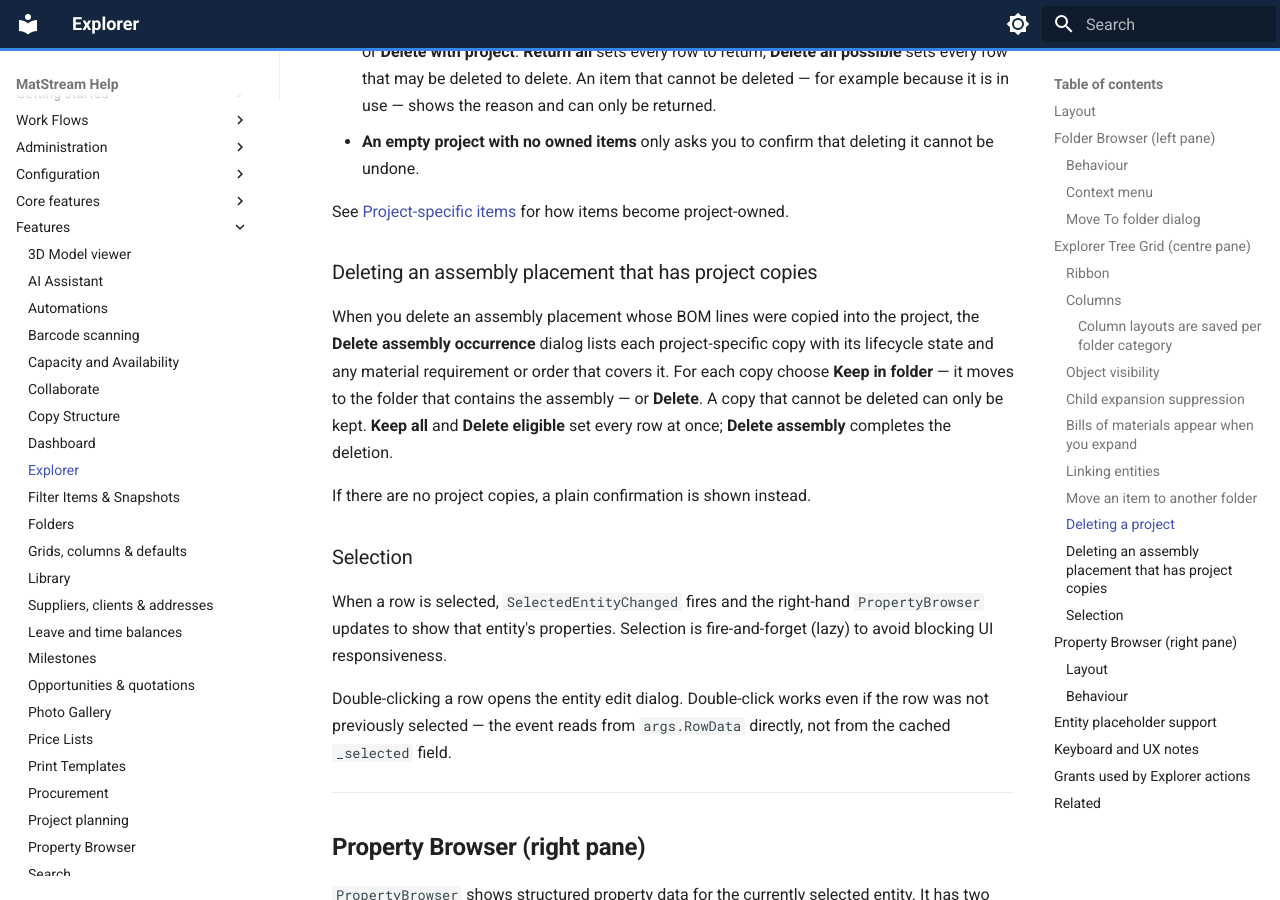
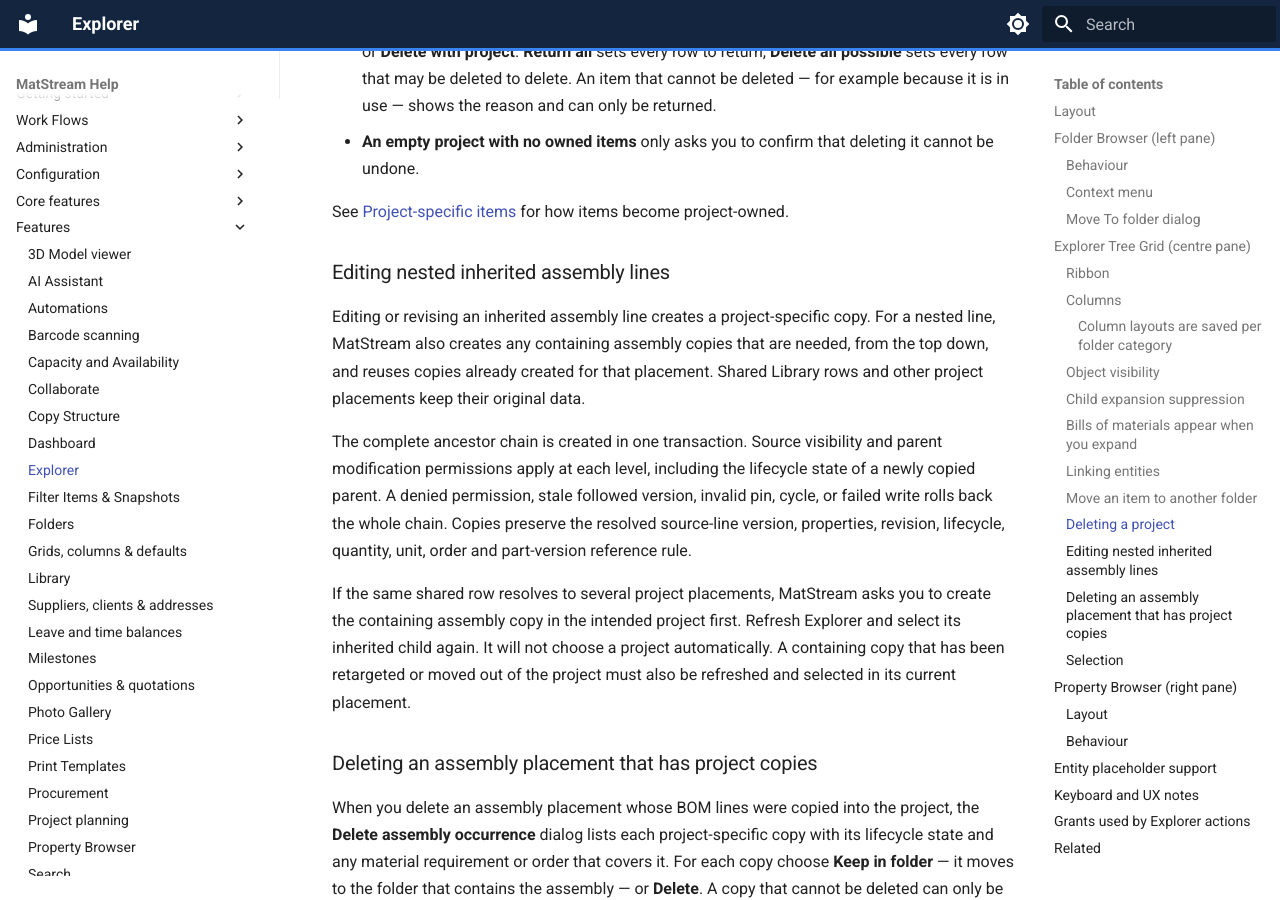
Before and after one commit to PatrickVanDerMeer/matstream-docs, an MkDocs documentation site: the page built from docs/features/explorer.md, in a window 1280 px wide and 900 px high, scrolled down 4879 px. Built offline with MkDocs 1.6.1 and Material for MkDocs 9.7.7, drawn with Linux system fonts in a browser that asks for light colours.

Commit message:
Updated by Claude

```diff
--- a/docs/features/explorer.md
+++ b/docs/features/explorer.md
@@ -137,6 +137,14 @@ Select a Project row in the tree and choose **Delete** to open the **Delete proj
 
 See [Project-specific items](library.md#project-specific-items) for how items become project-owned.
 
+### Editing nested inherited assembly lines
+
+Editing or revising an inherited assembly line creates a project-specific copy. For a nested line, MatStream also creates any containing assembly copies that are needed, from the top down, and reuses copies already created for that placement. Shared Library rows and other project placements keep their original data.
+
+The complete ancestor chain is created in one transaction. Source visibility and parent modification permissions apply at each level, including the lifecycle state of a newly copied parent. A denied permission, stale followed version, invalid pin, cycle, or failed write rolls back the whole chain. Copies preserve the resolved source-line version, properties, revision, lifecycle, quantity, unit, order and part-version reference rule.
+
+If the same shared row resolves to several project placements, MatStream asks you to create the containing assembly copy in the intended project first. Refresh Explorer and select its inherited child again. It will not choose a project automatically. A containing copy that has been retargeted or moved out of the project must also be refreshed and selected in its current placement.
+
 ### Deleting an assembly placement that has project copies
 
 When you delete an assembly placement whose BOM lines were copied into the project, the **Delete assembly occurrence** dialog lists each project-specific copy with its lifecycle state and any material requirement or order that covers it. For each copy choose **Keep in folder** — it moves to the folder that contains the assembly — or **Delete**. A copy that cannot be deleted can only be kept. **Keep all** and **Delete eligible** set every row at once; **Delete assembly** completes the deletion.
```
Also changed, not shown: docs/admin/display-tabs.md (+3 -0 lines), docs/admin/workspace-user-dialog.md (+3 -1 lines).
